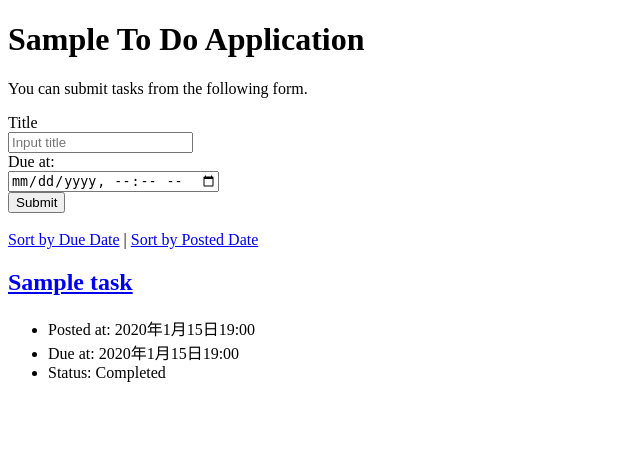
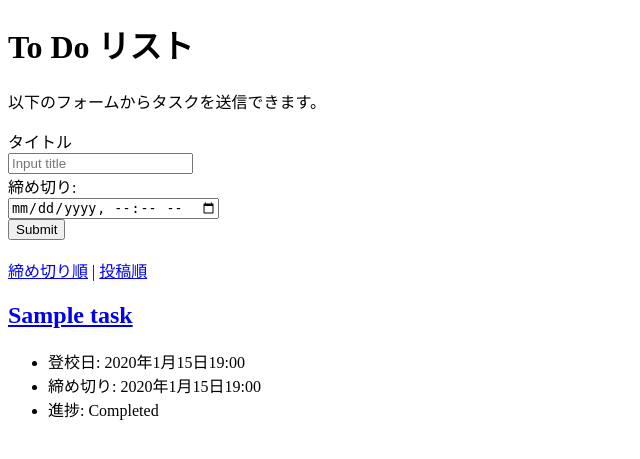
Before and after one commit to s1f10220178/django-test-exercise, a Django app: page / in a window 1280 px wide. Shown: the top 459 px of the page, without its empty margins (0-640 px from the left). Run offline with Django 4.2, Linux system fonts and the light colour scheme; tables that the repository leaves empty hold one stand-in row (values such as "Sample post").

Commit message:
日本語バージョンに変更

```diff
--- a/todo/templates/todo/index.html
+++ b/todo/templates/todo/index.html
@@ -10,16 +10,16 @@
   </head>
 
   <body>
-    <h1>Sample To Do Application</h1>
-    <p>You can submit tasks from the following form.</p>
+    <h1>To Do リスト</h1>
+    <p>以下のフォームからタスクを送信できます。</p>
     <form action="{% url 'index' %}" method="post">
       {% csrf_token %}
       <div>
-        <label for="titleInput">Title</label><br>
+        <label for="titleInput">タイトル</label><br>
         <input id="titleInput" name="title" type="text" placeholder="Input title">
       </div>
       <div>
-        <label for="dueInput">Due at:</label><br>
+        <label for="dueInput">締め切り:</label><br>
         <input id="dueInput" name="due_at" type="datetime-local">
       </div>
       <div>
@@ -29,22 +29,22 @@
     <br>
 
     <div>
-      <a href="{% url 'index' %}?order=due">Sort by Due Date</a> |
-      <a href="{% url 'index' %}?order=post">Sort by Posted Date</a>
+      <a href="{% url 'index' %}?order=due">締め切り順</a> |
+      <a href="{% url 'index' %}?order=post">投稿順</a>
     </div>
 
     {% for task in tasks %}
     <div class="text">
       <h2><a href="{% url 'detail' task.id %}">{{ task.title }}</a></h2>
       <ul>
-        <li>Posted at: {{ task.posted_at }}</li>
+        <li>登校日: {{ task.posted_at }}</li>
         {% if task.due_at %}
-        <li>Due at: {{ task.due_at }}</li>
+        <li>締め切り: {{ task.due_at }}</li>
         {% endif %}
         {% if task.completed %}
-        <li>Status: Completed</li>
+        <li>進捗: Completed</li>
         {% else %}
-        <li>Status: Not Completed</li>
+        <li>進捗: Not Completed</li>
         {% endif %}
       </ul>
     </div>
```
